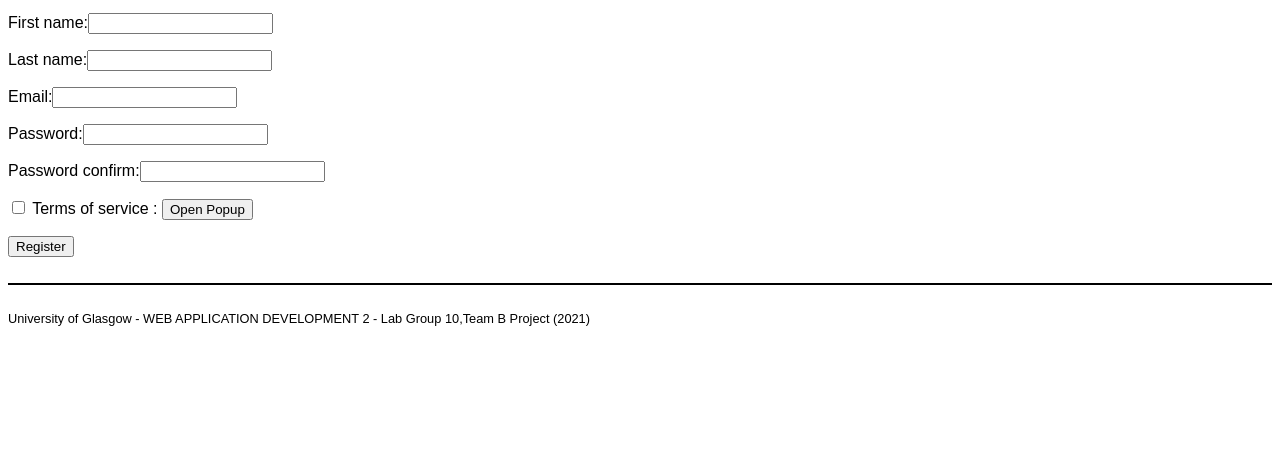
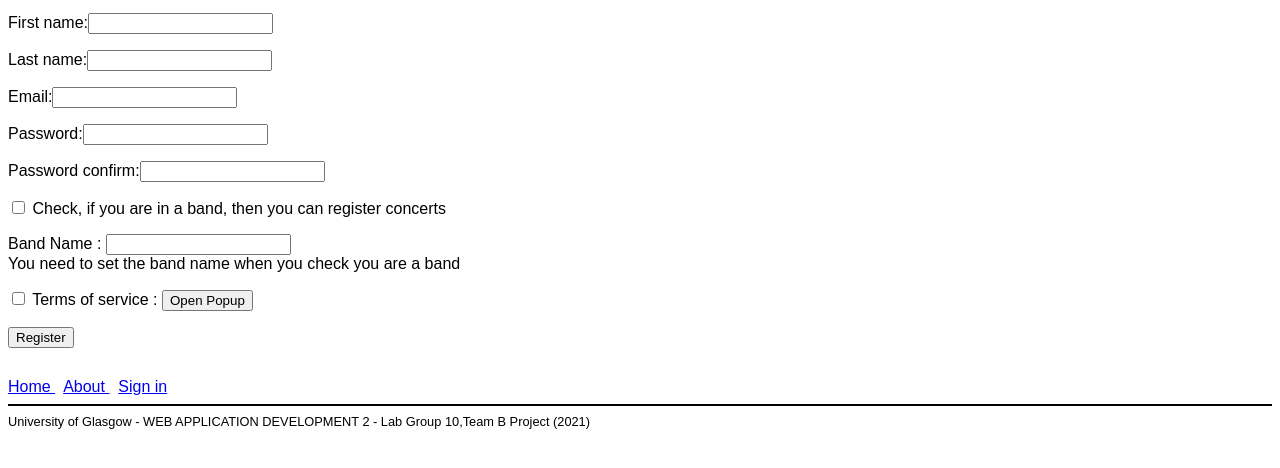
Before and after one commit to 2572258P/10b, a Django app: page /register/ in a window 1280 px wide. Shown: the part 179-647 px from the top of the page. Run offline with Django 3.2, Linux system fonts and the light colour scheme.

Commit message:
restore band check on registration, restore links at the bottom

```diff
--- a/concert/urls.py
+++ b/concert/urls.py
@@ -21,6 +21,7 @@ urlpatterns = [
         path('concert/<int:concertId>/',views.concert,name = 'concert'),
         path('concertAdd/',views.concertAdd,name = 'concertAdd'),
         path('myaccount/',views.myaccount,name = 'myaccount'),
+        path('deleteAccount/',views.deleteAccount,name = 'deleteAccount'),
         path('register/',views.register,name = 'register'),
         path('signin/',views.signin,name = 'signin'),
         path('signout/',views.signout,name = 'signout'),
--- a/concert/views.py
+++ b/concert/views.py
@@ -1,11 +1,12 @@
 from django.shortcuts import render
 from concert.forms import UserForm,UserProfileForm,ConcertForm,BandForm #TestForm
-from concert.models import ConcertModel,Ticket,UserProfile,Band
+from concert.models import ConcertModel,Ticket,UserProfile,Band,User
 from django.contrib.auth import authenticate,login,logout
 from django.urls import reverse
 from django.shortcuts import redirect
 from datetime import datetime
 from django.contrib.auth.decorators import login_required
+from django.contrib.auth.models import User
 
 
 def getTimeToInt():
@@ -34,10 +35,8 @@ def about(request):
     #context = {}
     if request.method == 'POST' and "searchStart" in request.POST:
         keyword = request.POST.get('keyWord')
-        print("**********************")
-        print(keyword)
 
-    return render(request,'concert/about.html')#,context=context)
+    return render(request,'concert/about.html')
 
 @login_required
 def booking(request,concertId):
@@ -116,8 +115,6 @@ def register(request):
         band_form = BandForm(request.POST)
         passedError = True
 
-        print(request.POST.get('weAreBand'))
-
         if request.POST.get('pw_confirm') != request.POST.get('password'):
             custom_error_msg.append('Please, check the password confirmation')
             passedError = False
@@ -181,3 +178,23 @@ def signin(request):
 def signout(request):
     logout(request)
     return redirect(reverse('concert:index'))
+
+@login_required
+def deleteAccount(request):
+    confirmedToDelete = False
+
+    if request.method == 'POST':
+        if 'Yes' in request.POST:
+            user = User.objects.filter(username=request.user.username)
+            if user != None:
+                print(str(user))
+                user.delete()
+                logout(request)
+
+                confirmedToDelete = True
+        else:
+            return redirect(reverse('concert:index'))
+
+
+    context = {"deleteConfirmed":confirmedToDelete}
+    return render(request,'concert/deleteAccount.html',context)
--- a/populate_concert_data.py
+++ b/populate_concert_data.py
@@ -3,6 +3,7 @@
 import os
 import random
 from datetime import datetime
+from django.contrib.auth.models import User
 
 
 
--- a/templates/concert/base.html
+++ b/templates/concert/base.html
@@ -154,10 +154,16 @@
       </div>
     {% block body_block %}
     {% endblock %}
-
-
-    <br/><hr class="copyline"><br/>
-
+    <div style="padding-top: 30px; position: relative; text-align: left">
+    		<a href="{% url 'concert:index' %}">Home </a>&nbsp
+    		<a href="{% url 'concert:about' %}">About </a>&nbsp
+    		{% if user.is_authenticated %}
+            <a href="{% url 'concert:signout' %}">Sign out</a>&nbsp
+        {% else %}
+            <a href="{% url 'concert:signin' %}">Sign in</a>&nbsp
+        {% endif %}
+		</div>
+    <hr class="copyline">
     <Div class="copyright"> University of Glasgow - WEB APPLICATION DEVELOPMENT 2 - Lab Group 10,Team B Project (2021)</div>
    </body>
 </html>
--- a/templates/concert/myaccount.html
+++ b/templates/concert/myaccount.html
@@ -36,7 +36,7 @@ ConcertId :{{ticket.concertId}}<br/>
         </th>
     </tr>
 {% endfor %}
-
 </table>
+<a href={% url 'concert:deleteAccount' %}>Delete my account</a>
 
 {% endblock %}
--- a/templates/concert/register.html
+++ b/templates/concert/register.html
@@ -33,6 +33,8 @@ This is the register Page <br />
     <p>Email:{{ user_form.username }}</p>
     <p>Password:{{ user_form.password }}</p>
     <p>Password confirm:{{ profile_form.pw_confirm }}</p>
+    <p>{{ profile_form.weAreBand }} Check, if you are in a band, then you can register concerts</p>
+    <p>Band Name : {{band_form.bandName}}<br/> You need to set the band name when you check you are a band</p>
     <p>{{ profile_form.termsOfService }} Terms of service :	<button type="button" onclick= conditionPopUp() id="open-popup-1">Open Popup</button></p>
 
     {% for error in custom_error_msg %}
```
Also changed, not shown: concert/forms.py (line endings or trailing spaces). Lines whose indentation alone changed are shown as unchanged.
